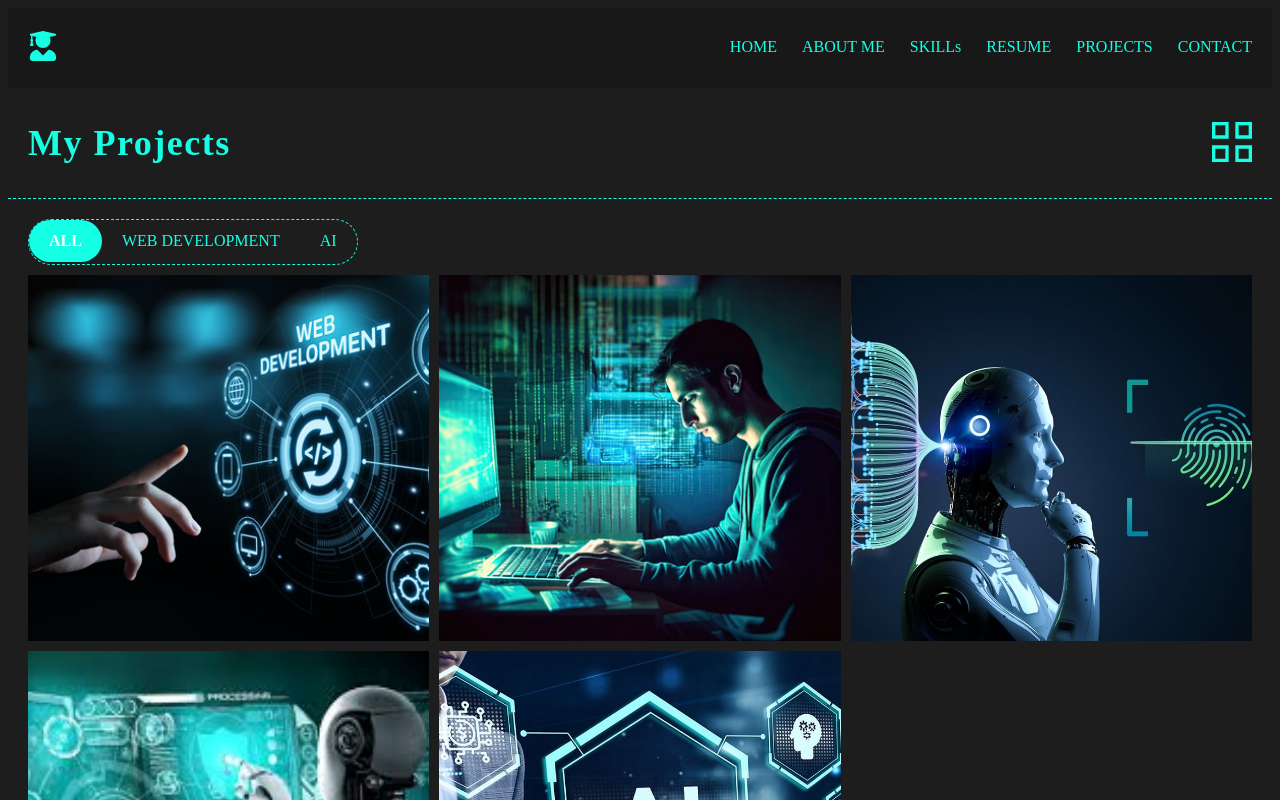
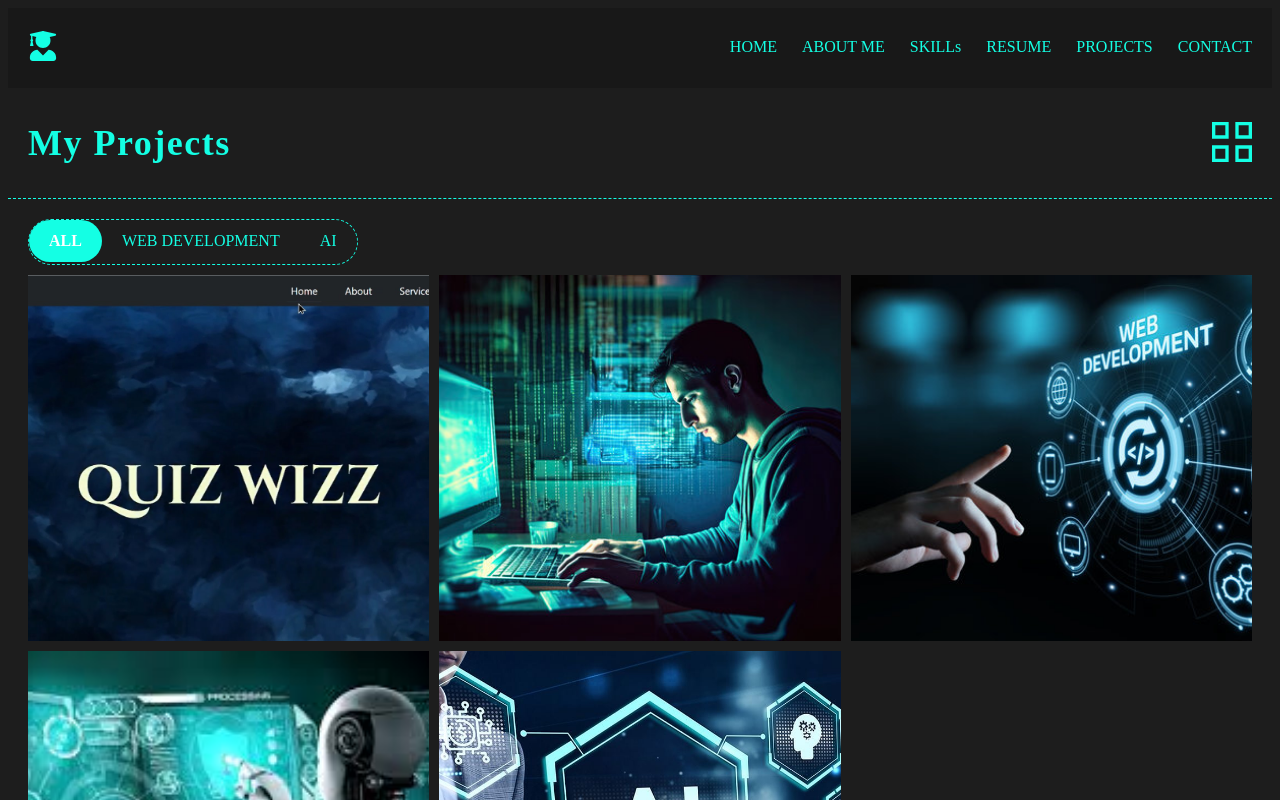
Before and after one commit to Rahulreddy4444/rahul-portfolio, a React (Create React App) app: page /projects in a window 1280 px wide. Shown: the top 800 px of the page. Built offline with nearby package versions, Linux system fonts and the light colour scheme.

Commit message:
Add live project, GitHub, and demo video links to projects

```diff
--- a/src/pages/projects/index.jsx
+++ b/src/pages/projects/index.jsx
@@ -3,44 +3,53 @@ import { GrProjects } from "react-icons/gr";
 import PageHeaderContent from "../../components/pageHeaderContent";
 import img1 from '../../images/i1.jpg';
 import img2 from '../../images/i2.jpg';
-import img3 from '../../images/i3.jpg';
+import img3 from '../../images/i6.jpg';
 import img4 from '../../images/i4.jpg';
 import img5 from '../../images/i5.jpg';
 import './style.scss';
 
-
 const portfolioData = [
     {
         id: 2,
-        name: "Ecommerce",
+        name: "Quiz Website",
         image: img1,
-        link: ''
+        link: '',
+        github: 'https://github.com/Rahulreddy4444/quiz-wizz',
+        demo: 'https://drive.google.com/file/d/1_FqbI6LnOTfLMIL7HIKhG-CME4vka3up/view?usp=sharing'
     },
     {
         id: 3,
         name: "Note App",
         image: img2,
-        link:''
+        link: '',
+        github: '',
+        demo: ''
     },
     {
         id: 2,
-        name: "design",
+        name: "Design",
         image: img3,
-        link:''
+        link: '',
+        github: '',
+        demo: ''
     },
     {
         id: 3,
         name: "AI-bot",
         image: img4,
-        link:''
+        link: '',
+        github: '',
+        demo: ''
     },
     {
         id: 3,
         name: "AI-fitness",
         image: img5,
-        link:''
+        link: '',
+        github: '',
+        demo: ''
     }
-]
+];
 
 const filterData = [
     {
@@ -55,70 +64,74 @@ const filterData = [
         filterId: 3,
         label: 'AI'
     }
-]
+];
 
 const Projects = () => {
-
-const [filteredvalue,setFilteredValue] = useState(1);
+    const [filteredvalue, setFilteredValue] = useState(1);
     const [hoveredValue, setHoveredValue] = useState(null);
 
-function handleFilter(currentId){
-    setFilteredValue(currentId)
-};
-
-function handleHover(index){
-    setHoveredValue(index)
+    function handleFilter(currentId) {
+        setFilteredValue(currentId);
     }
 
-const filterdItems = filteredvalue === 1 ? portfolioData : portfolioData.filter(item=>item.id === filteredvalue)
+    function handleHover(index) {
+        setHoveredValue(index);
+    }
+
+    const filteredItems = filteredvalue === 1 ? portfolioData : portfolioData.filter(item => item.id === filteredvalue);
 
     return (
         <div>
             <section className="projects" id="projects">
                 <PageHeaderContent headerText="My Projects" icon={<GrProjects size={40} />} />
                 <div className="projects_content">
-
                     <ul className="projects_content_filter">
-                        {
-                            filterData.map(item => (
-                                <li className={item.filterId === filteredvalue ? 'active' : ''} onClick={()=>handleFilter(item.filterId)} key={item.filterId}>
-
-                                    {
-                                        item.label
-                                    }
+                        {filterData.map(item => (
+                            <li
+                                className={item.filterId === filteredvalue ? 'active' : ''}
+                                onClick={() => handleFilter(item.filterId)}
+                                key={item.filterId}
+                            >
+                                {item.label}
                             </li>
-                            ))
-                        }
+                        ))}
                     </ul>
                     <div className="projects_content_cards">
-
-                        {
-                            filterdItems.map((item,index)=>(
-                                <div className="projects_content_cards_item" key={`cardItem${item.name.trim()}`} onMouseEnter={()=>handleHover(index)} onMouseLeave={()=>handleHover(null)}>
-
+                        {filteredItems.map((item, index) => (
+                            <div
+                                className="projects_content_cards_item"
+                                key={`cardItem${item.name.trim()}`}
+                                onMouseEnter={() => handleHover(index)}
+                                onMouseLeave={() => handleHover(null)}
+                            >
                                 <div className="projects_content_cards_item_img-wrapper">
-                                        <a>
-                                            <img src={item.image} alt="img" />
+                                    <a href={item.link} target="_blank" rel="noopener noreferrer">
+                                        <img src={item.image} alt={item.name} />
                                     </a>
                                 </div>
                                 <div className="overlay">
-                                        {
-                                            index === hoveredValue && (
+                                    {index === hoveredValue && (
                                         <div>
                                             <p>{item.name}</p>
+                                            <a href={item.link} target="_blank" rel="noopener noreferrer">
                                                 <button>Visit</button>
+                                            </a>
+                                            <a href={item.github} target="_blank" rel="noopener noreferrer">
+                                                <button>GitHub</button>
+                                            </a>
+                                            <a href={item.demo} target="_blank" rel="noopener noreferrer">
+                                                <button>Demo Video</button>
+                                            </a>
                                         </div>
-                                            )
-                                        }
+                                    )}
                                 </div>
                             </div>
-                            ))
-                        }
+                        ))}
                     </div>
                 </div>
             </section>
         </div>
-    )
-}
+    );
+};
 
 export default Projects;
```
Also changed, not shown: src/images/i1.jpg, src/images/i6.jpg (added). Lines whose indentation alone changed are shown as unchanged.
